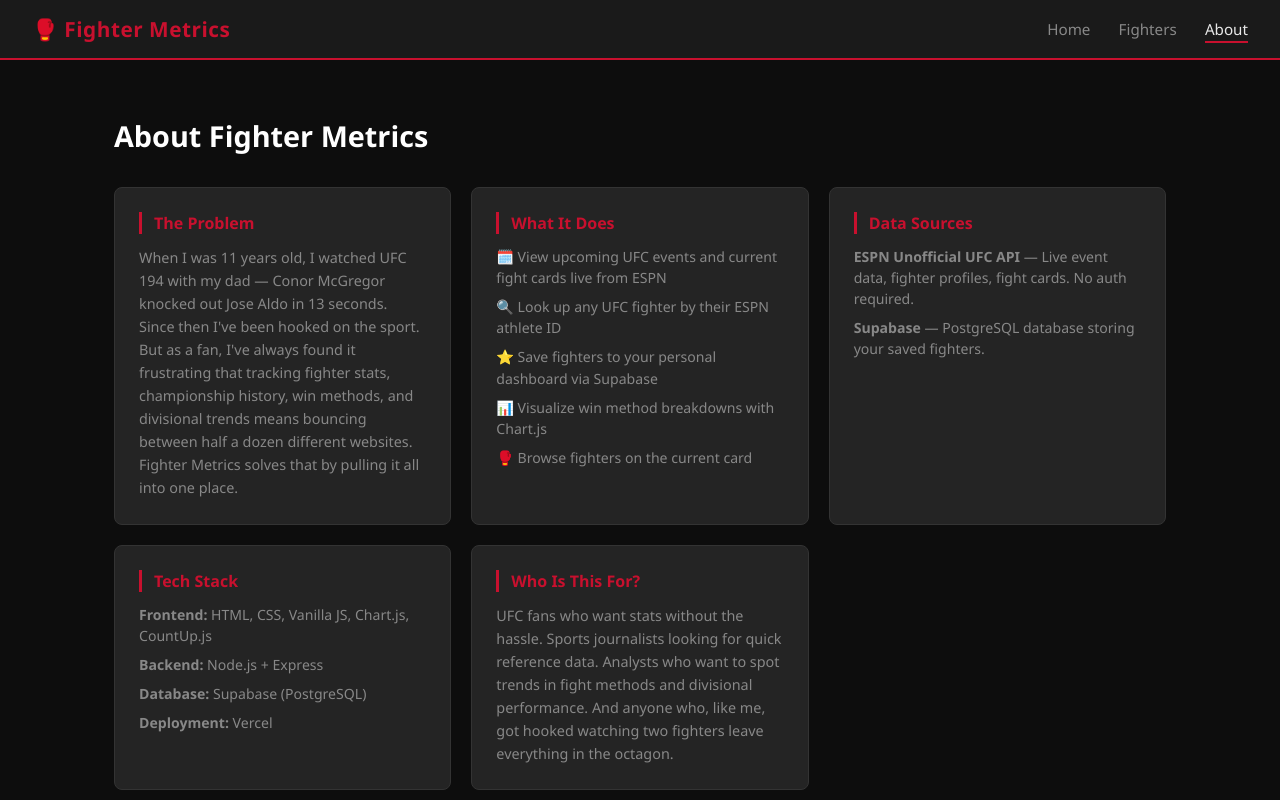
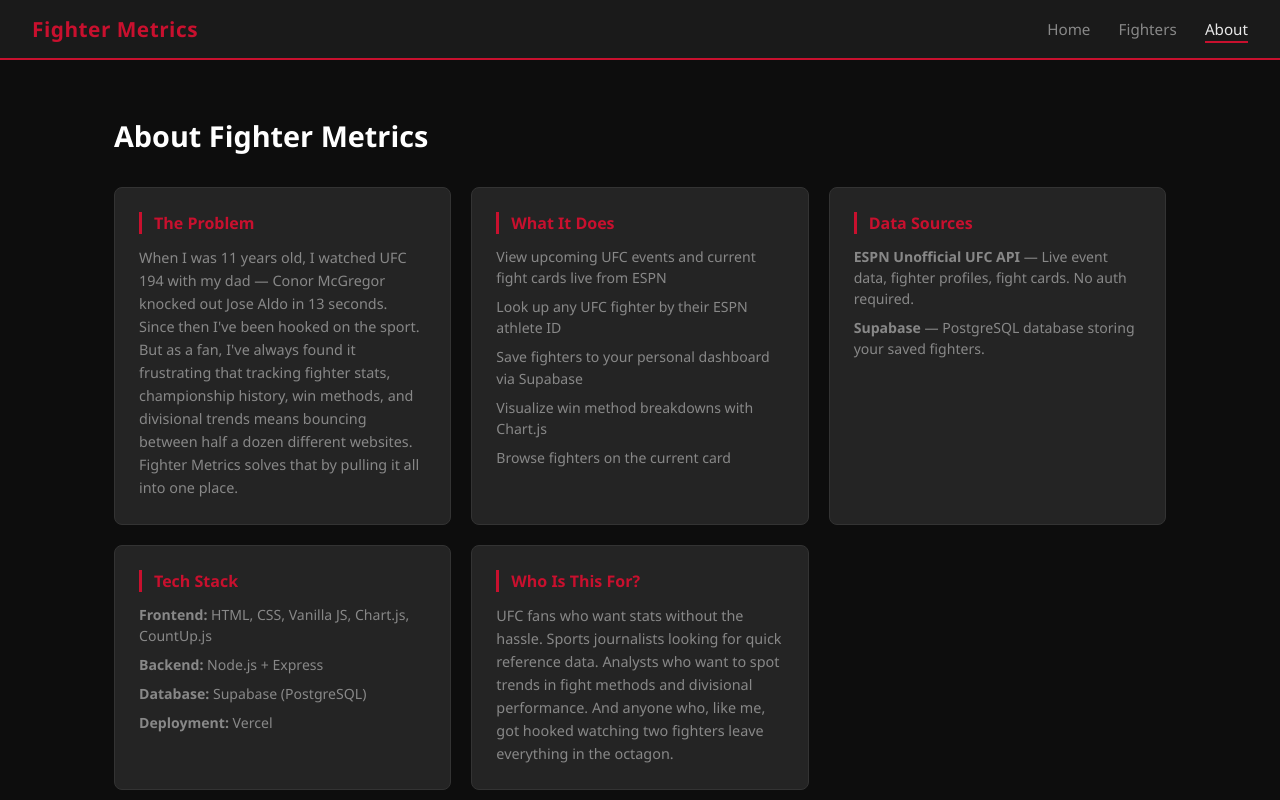
Before and after one commit to connorrowland04/Fighter-Metrics, a website: page public/about.html in a window 1280 px wide. Shown: the top 800 px of the page. Drawn offline with nearby package versions, Linux system fonts and the light colour scheme; no server answers.

Commit message:
FINAL about.html

```diff
--- a/public/about.html
+++ b/public/about.html
@@ -7,7 +7,7 @@
 </head>
 <body>
   <nav class="navbar">
-    <div class="nav-brand">🥊 Fighter Metrics</div>
+    <div class="nav-brand"> Fighter Metrics</div>
     <div class="nav-links">
       <a href="/">Home</a>
       <a href="/fighters">Fighters</a>
@@ -27,11 +27,11 @@
       <div class="about-card">
         <h2>What It Does</h2>
         <ul class="about-list">
-          <li>🗓️ View upcoming UFC events and current fight cards live from ESPN</li>
-          <li>🔍 Look up any UFC fighter by their ESPN athlete ID</li>
-          <li>⭐ Save fighters to your personal dashboard via Supabase</li>
-          <li>📊 Visualize win method breakdowns with Chart.js</li>
-          <li>🥊 Browse fighters on the current card</li>
+          <li>View upcoming UFC events and current fight cards live from ESPN</li>
+          <li>Look up any UFC fighter by their ESPN athlete ID</li>
+          <li>Save fighters to your personal dashboard via Supabase</li>
+          <li>Visualize win method breakdowns with Chart.js</li>
+          <li>Browse fighters on the current card</li>
         </ul>
       </div>
 
@@ -81,7 +81,7 @@
   </main>
 
   <footer class="footer">
-    <p>Fighter Metrics &copy; 2026 — Connor Rowland | INST 377 Dynamic Web Applications</p>
+    <p>Fighter Metrics &copy; 2026 — Connor Rowland | INST 377 </p>
   </footer>
 
   <script src="https://cdnjs.cloudflare.com/ajax/libs/countup.js/2.8.0/countUp.umd.js"></script>
```
